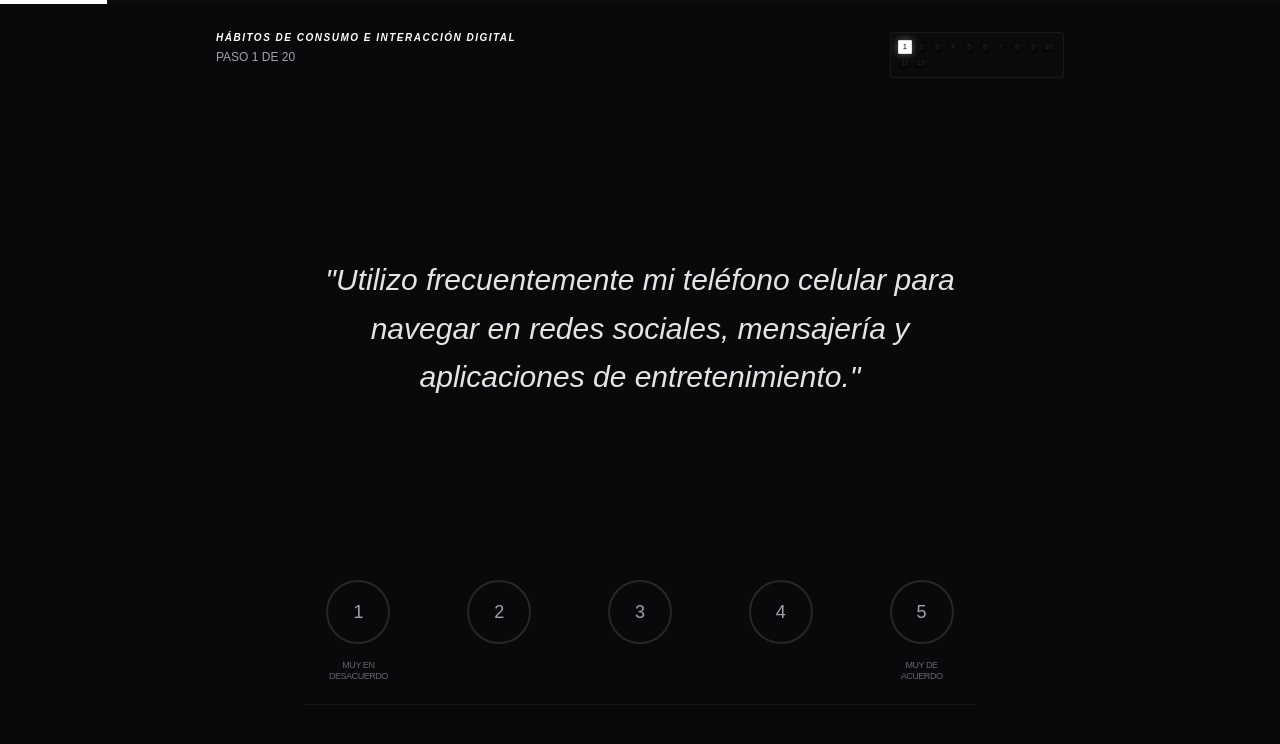
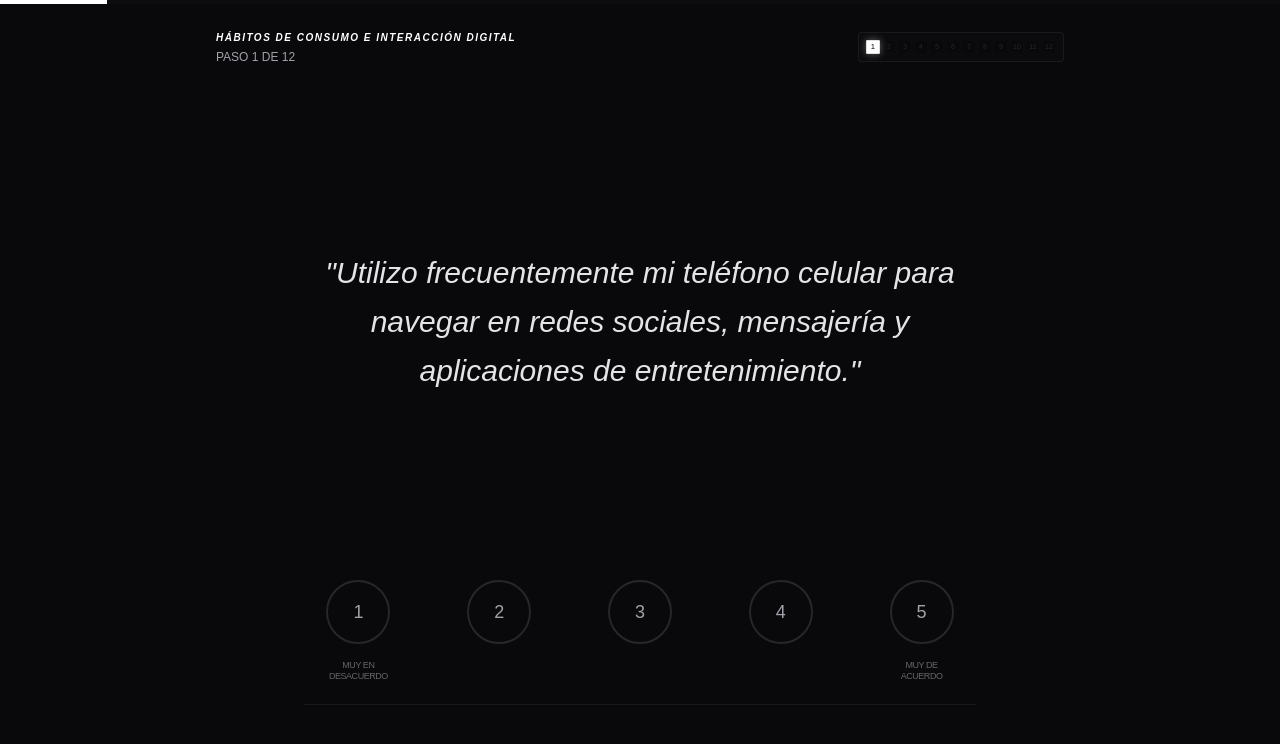
Before and after one commit to RealPingu/proyecto-memoria, a Next.js app: page /survey in a window 1280 px wide. Shown: the top 744 px of the page. Built offline with nearby package versions, Linux system fonts and the light colour scheme.

Commit message:
feat: synchronize survey instructions and page elements to 12 questions count

```diff
--- a/app/survey/intro/page.tsx
+++ b/app/survey/intro/page.tsx
@@ -35,7 +35,7 @@ export default function LikertIntroPage() {
                     <div className="my-auto py-8 flex flex-col items-center space-y-8 md:space-y-16 w-full shrink-0">
                         <div className="bg-game-surface/30 p-8 md:p-12 border border-game-muted/20 rounded-sm shadow-2xl w-full max-w-3xl shrink-0">
                             <p className="leading-relaxed text-zinc-300 italic text-sm md:text-lg max-w-xl mx-auto text-center">
-                                "A continuación se presentarán <span className="text-yellow-200 font-bold">20</span> afirmaciones sobre tus hábitos y conocimientos digitales.
+                                "A continuación se presentarán <span className="text-yellow-200 font-bold">12</span> afirmaciones sobre tus hábitos y conocimientos digitales.
                                 Responde en una escala del <span className="text-red-500 font-bold">1</span> al <span className="text-blue-500 font-bold">5</span>, donde 1 es muy en desacuerdo y 5 es muy de acuerdo."
                             </p>
                         </div>
--- a/app/survey/page.tsx
+++ b/app/survey/page.tsx
@@ -147,11 +147,11 @@ export default function SurveyPage() {
                                 {DIMENSIONS[currentQuestion.dimension]}
                             </motion.p>
                         </AnimatePresence>
-                        <h1 className="text-[10px] md:text-xs font-mono text-game-muted uppercase">Paso {currentIndex + 1} de 20</h1>
+                        <h1 className="text-[10px] md:text-xs font-mono text-game-muted uppercase">Paso {currentIndex + 1} de {SURVEY_QUESTIONS.length}</h1>
                     </div>
 
                     {/* NAVEGADOR DESKTOP */}
-                    <div className="hidden md:grid grid-cols-10 gap-1 bg-game-surface/20 p-2 border border-game-muted/10 rounded-sm shrink-0">
+                    <div className="hidden md:grid grid-cols-12 gap-1 bg-game-surface/20 p-2 border border-game-muted/10 rounded-sm shrink-0">
                         {SURVEY_QUESTIONS.map((q, idx) => {
                             const isAnswered = answers[q.id] !== undefined;
                             const firstUnanswered = SURVEY_QUESTIONS.findIndex(sq => answers[sq.id] === undefined);
```
